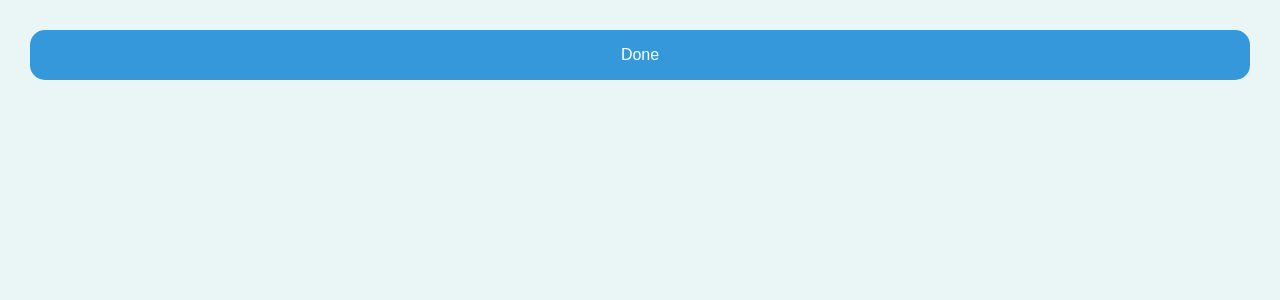
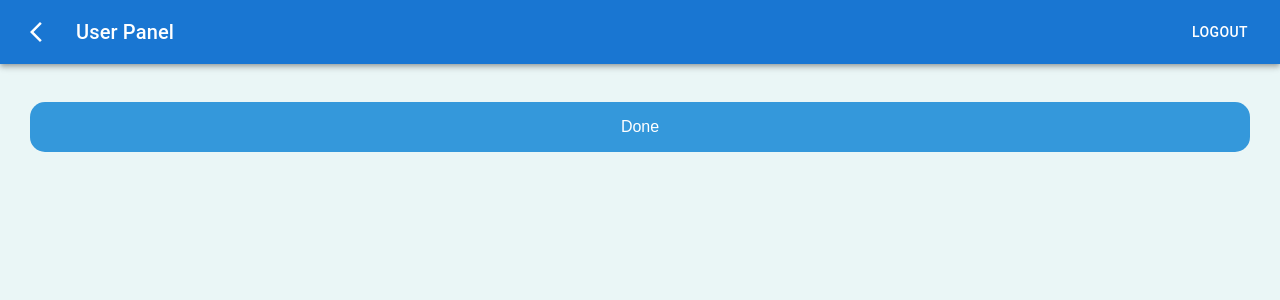
Before and after one commit to codewhen/postag_manager_frontend, a React (Create React App) app: page /word in a window 1280 px wide. Shown: the top 300 px of the page. Built offline with nearby package versions, Linux system fonts and the light colour scheme.

Commit message:
added app bar in user panel

```diff
--- a/src/core/components/appbar/AppBar.js
+++ b/src/core/components/appbar/AppBar.js
@@ -3,7 +3,7 @@ import React from "react";
 import { useNavigate } from "react-router-dom";
 import BackIcon from "@mui/icons-material/ArrowBackIosNew";
 
-export default function CustomAppBar({ shouldBack = true }) {
+export default function CustomAppBar({ label, shouldBack = true }) {
   const navigate = useNavigate();
   const onLogout = (e) => {
     localStorage.clear();
@@ -25,7 +25,7 @@ export default function CustomAppBar({ shouldBack = true }) {
           </IconButton>
         )}
         <Typography variant="h6" component="div" sx={{ flexGrow: 1 }}>
-          Dashboard
+          {label != null ? label : "Dashboard"}
         </Typography>
         <Button onClick={onLogout} color="inherit">
           Logout
--- a/src/features/sentence/Sentence.js
+++ b/src/features/sentence/Sentence.js
@@ -1,9 +1,11 @@
+import { Box } from "@mui/system";
 import axios from "axios";
 import React, { useEffect, useState } from "react";
 import toast from "react-hot-toast";
 import { Portal } from "react-portal";
 import { useLocation, useNavigate } from "react-router-dom";
 import { BounceLoader } from "react-spinners";
+import CustomAppBar from "../../core/components/appbar/AppBar";
 import { baseUrl } from "../../core/config/config";
 import { posTag } from "../../shared/sharingVar";
 
@@ -105,6 +107,8 @@ export default function Sentence() {
 
   return (
     <div className="word-root">
+      <CustomAppBar label="User Panel" shouldBack={false} />
+      <Box sx={{ height: 8 }} />
       <div className="bs">
         <div className="elements">
           {output.map((e, i) => {
--- a/src/features/word/Word.js
+++ b/src/features/word/Word.js
@@ -1,7 +1,9 @@
+import { Box } from "@mui/material";
 import axios from "axios";
 import React, { useEffect } from "react";
 import toast from "react-hot-toast";
 import { useLocation, useNavigate } from "react-router-dom";
+import CustomAppBar from "../../core/components/appbar/AppBar";
 import { baseUrl } from "../../core/config/config";
 import { posTag } from "../../shared/sharingVar";
 import WordTile from "./components/WordTile";
@@ -42,6 +44,8 @@ export default function Word() {
 
   return (
     <div className="word-root">
+      <CustomAppBar label="User Panel" />
+      <Box sx={{ height: 8 }} />
       <div className="bs">
         {data.map((e, i) => {
           if (punctuation.includes(e)) {
```
